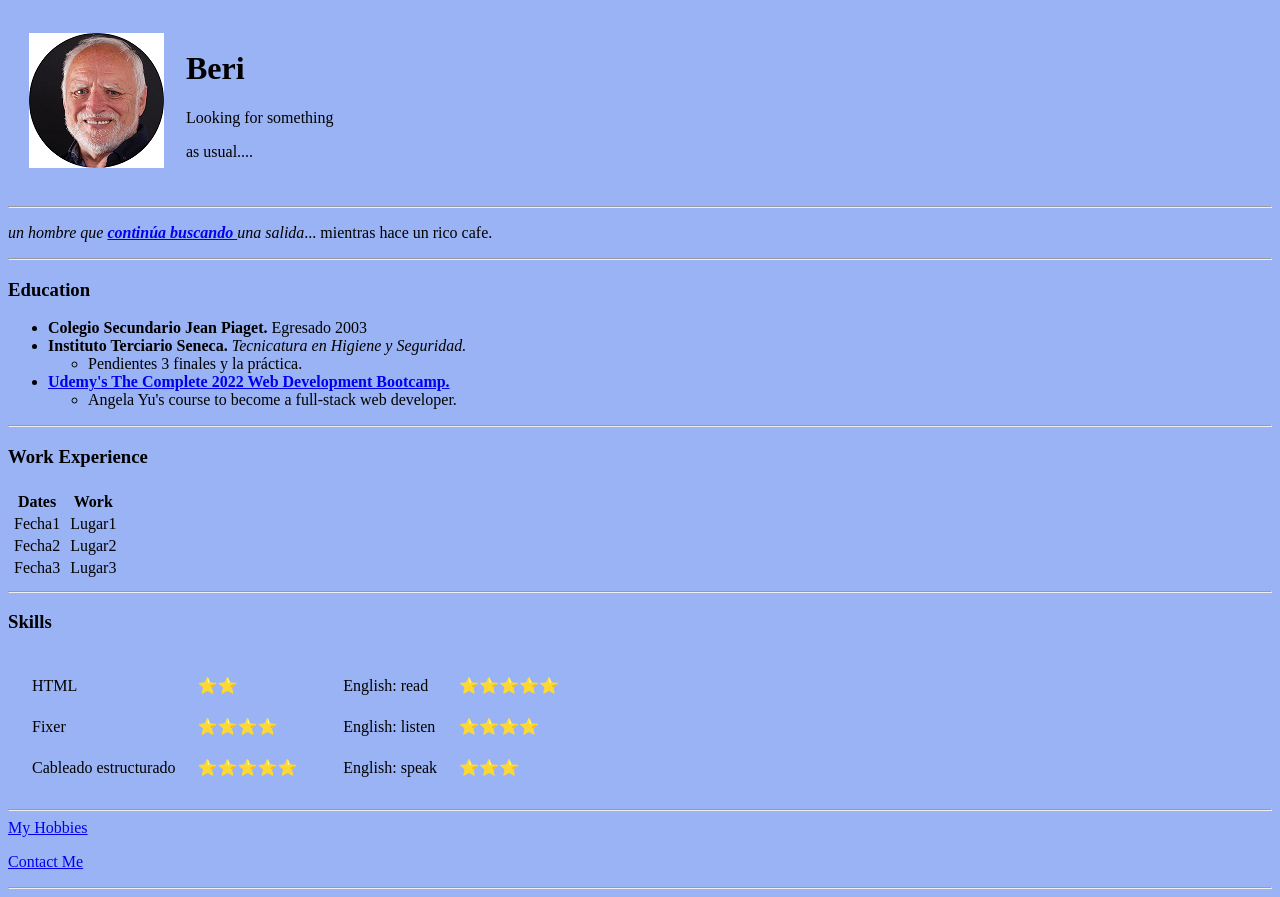
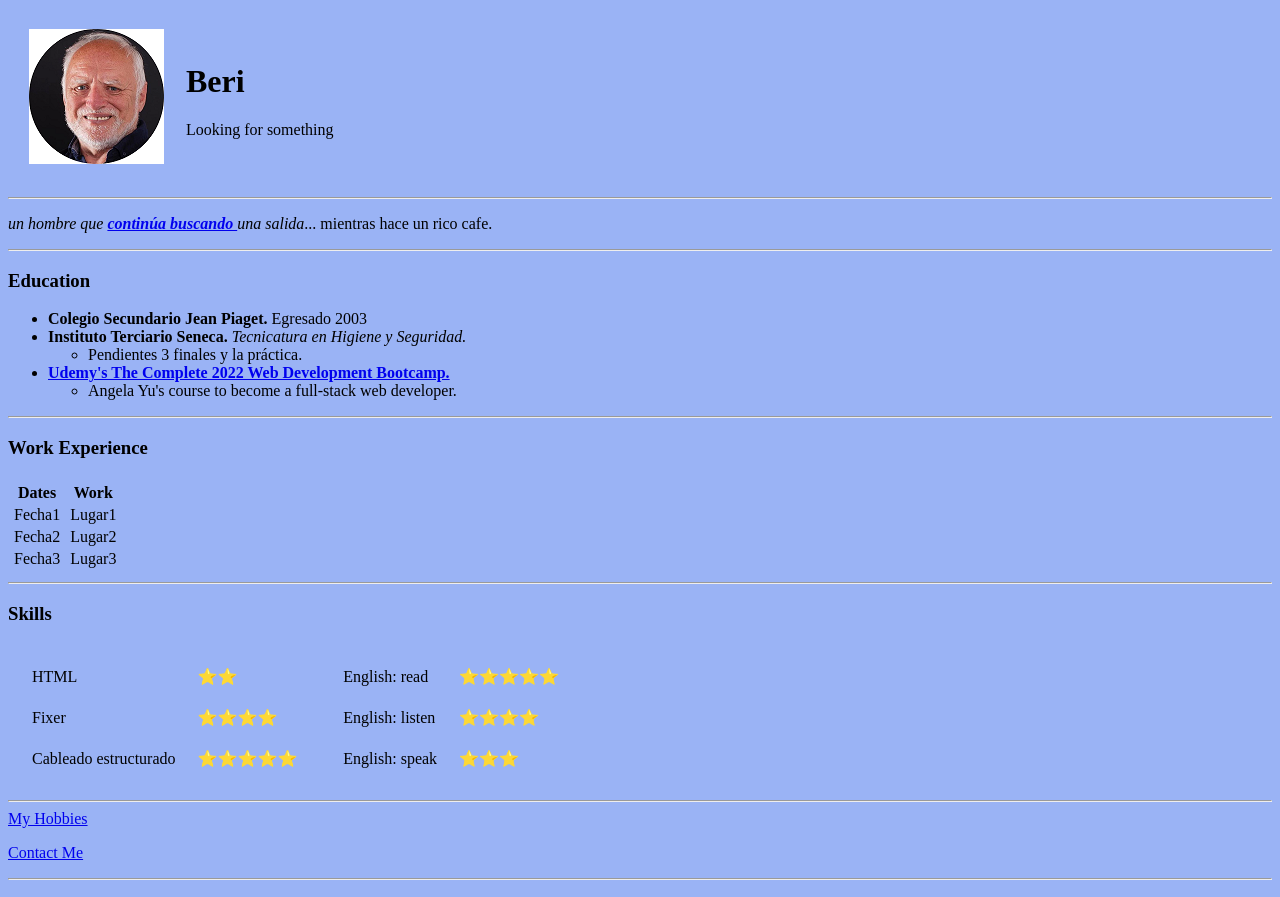
Before and after one commit to BeriJot/CV, a plain HTML site: page HTML - Personal Site/index.html in a window 1280 px wide. Drawn offline with Linux system fonts and the light colour scheme.

Commit message:
cleaning

```diff
--- a/HTML - Personal Site/index.html
+++ b/HTML - Personal Site/index.html
@@ -11,7 +11,6 @@
       <td>
         <h1>Beri</h1>
         <p>Looking for something</p>
-        <p>as usual....</p>
       </td>
       </td>
     </tr>
```
